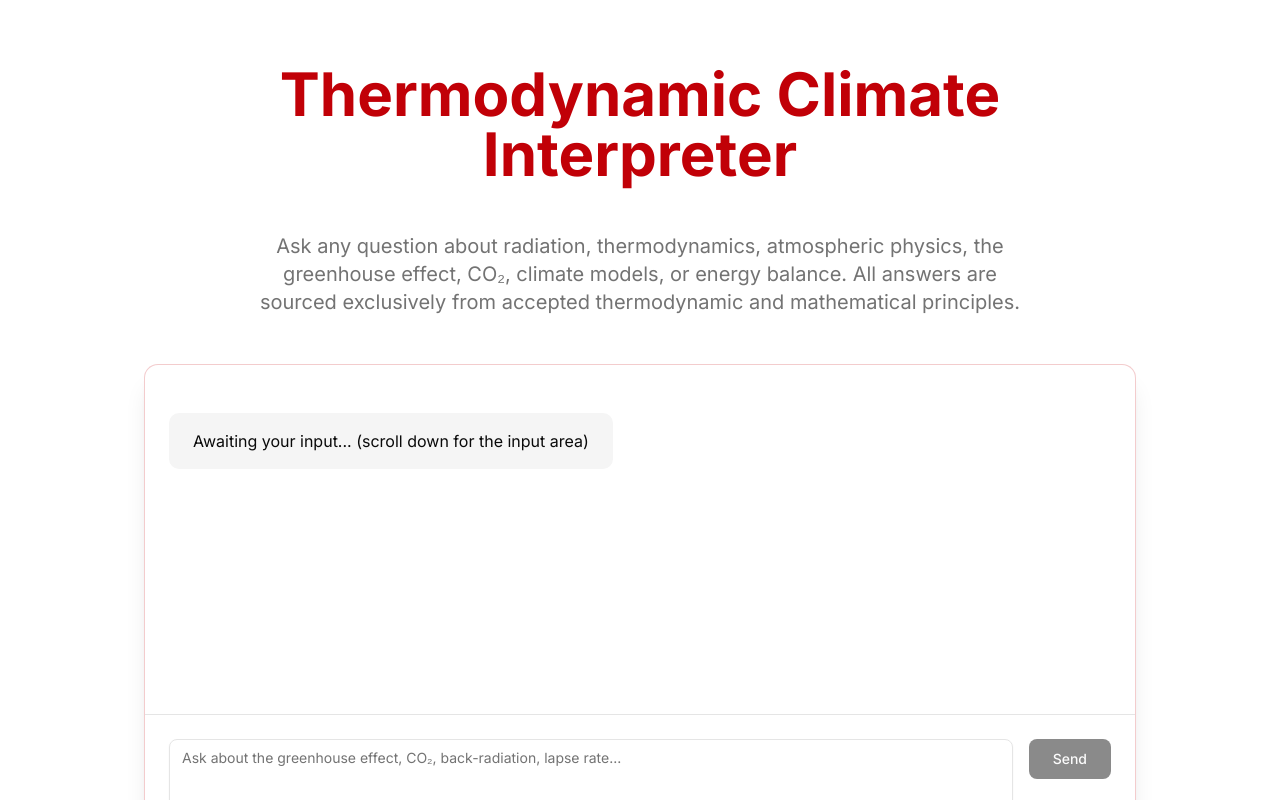
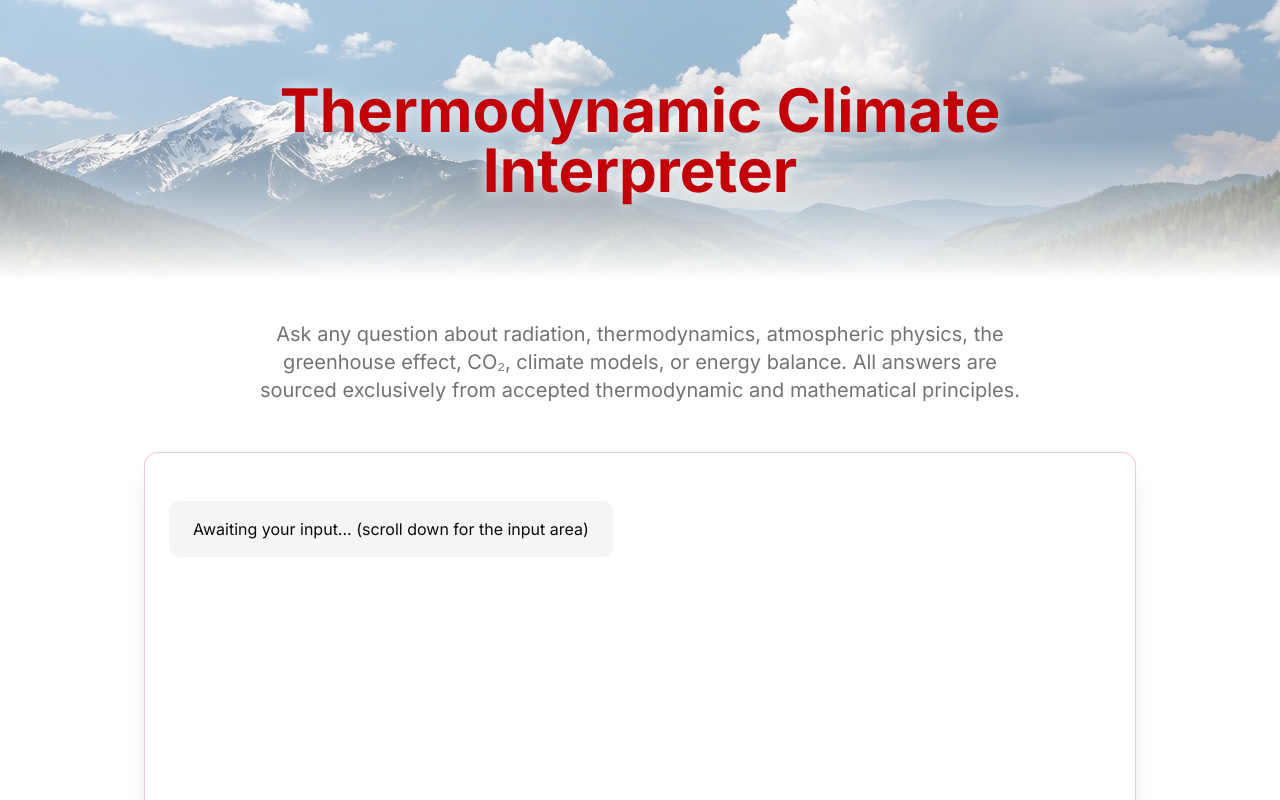
Before and after one commit to user29A/climate-thermo-interpreter, a Next.js app in the folder frontend/: page / in a window 1280 px wide. Shown: the top 800 px of the page. Built offline with nearby package versions, Linux system fonts and the light colour scheme.

Commit message:
Add landscape header band behind the site title.

```diff
--- a/frontend/app/page.tsx
+++ b/frontend/app/page.tsx
@@ -4,7 +4,6 @@ import { useState, useEffect, useRef } from "react";
 import { Button } from "@/components/ui/button";
 import { Card } from "@/components/ui/card";
 import { Textarea } from "@/components/ui/textarea";
-import Link from "next/link";
 
 export default function ClimateInterpreterPage() {
   const [messages, setMessages] = useState<Array<{ role: "user" | "assistant"; content: string }>>([
@@ -79,19 +78,27 @@ export default function ClimateInterpreterPage() {
   };
 
   return (
-    <section className="py-16 md:py-24 lg:py-16 min-h-screen bg-background">
-      <div className="container mx-auto px-4 max-w-5xl">
-        <h1 className="text-4xl md:text-6xl font-bold text-center mb-12 text-red-700">
-          Thermodynamic Climate Interpreter
-        </h1>
+    <section className="min-h-screen bg-background">
+      <header
+        className="relative w-full bg-cover bg-center"
+        style={{ backgroundImage: "url('/header.jpg')" }}
+      >
+        <div className="absolute inset-0 bg-gradient-to-b from-white/45 via-white/30 to-background" />
+        <div className="relative container mx-auto px-4 max-w-5xl py-16 md:py-20">
+          <h1 className="text-4xl md:text-6xl font-bold text-center text-red-700 drop-shadow-[0_1px_8px_rgba(255,255,255,0.9)]">
+            Thermodynamic Climate Interpreter
+          </h1>
+        </div>
+      </header>
 
+      <div className="container mx-auto px-4 max-w-5xl pt-8 md:pt-10">
         <p className="text-center text-lg md:text-xl text-muted-foreground mb-12 max-w-3xl mx-auto">
           Ask any question about radiation, thermodynamics, atmospheric physics, the greenhouse effect, CO₂, climate models, or energy balance.
           All answers are sourced exclusively from accepted thermodynamic and mathematical principles.
         </p>
 
         {/* Tall card with input at the bottom */}
-        <Card className="h-[800px] md:h-[65vh] flex flex-col bg-background/95 shadow-xl border-red-700/20">
+        <Card className="h-[800px] md:h-[65vh] flex flex-col bg-background shadow-xl border-red-700/20">
           {/* Messages area */}
           <div className="flex-1 p-6 overflow-y-auto" ref={scrollRef}>
             <div className="flex flex-col gap-6">
```
Also changed, not shown: frontend/public/header.jpg (added).
